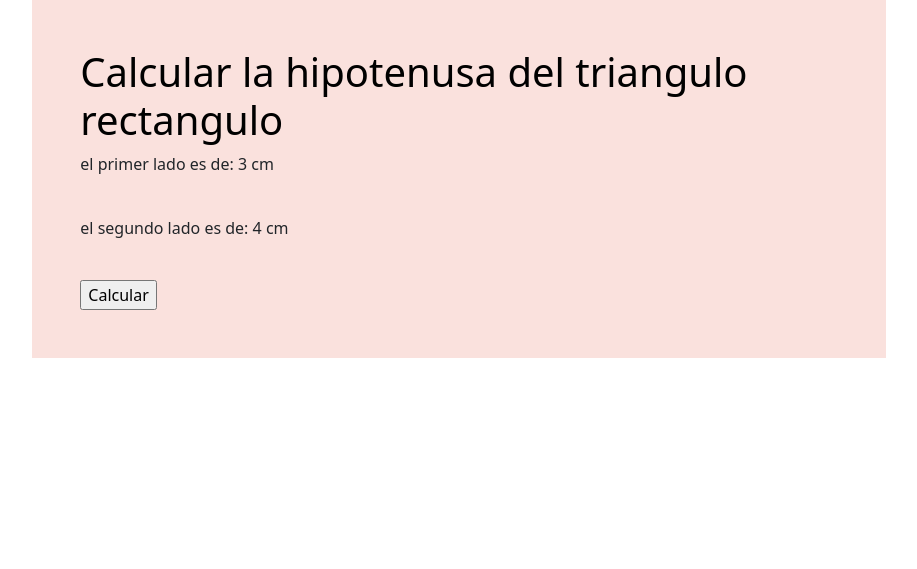
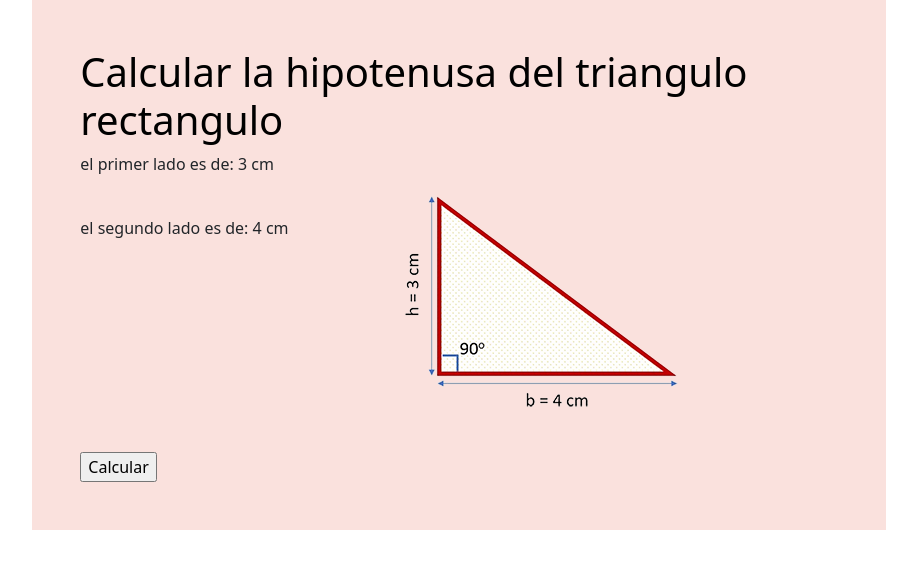
Before and after one commit to andrealvarez2d/calcular-hipotenusa-tr, a PHP site: page / in a window 1280 px wide. Shown: the top 569 px of the page, without its empty margins (181-1098 px from the left). Run offline with PHP 8.4, Linux system fonts and the light colour scheme.

Commit message:
agregar imageno

```diff
--- a/calculo.php
+++ b/calculo.php
@@ -5,7 +5,7 @@
     <meta http-equiv="X-UA-Compatible" content="IE=edge">
     <meta name="viewport" content="width=device-width, initial-scale=1.0">
     <title>Calcular la hipotenusa del triangulo rectangulo</title>
-    <link rel="shortcut icon" href="icono/calculator.png">
+    <link rel="shortcut icon" href="img/calculator.png">
     <link href="https://cdn.jsdelivr.net/npm/bootstrap@5.1.3/dist/css/bootstrap.min.css" rel="stylesheet" integrity="sha384-1BmE4kWBq78iYhFldvKuhfTAU6auU8tT94WrHftjDbrCEXSU1oBoqyl2QvZ6jIW3" crossorigin="anonymous">
 </head>
 <body>
--- a/index.php
+++ b/index.php
@@ -5,17 +5,23 @@
     <meta http-equiv="X-UA-Compatible" content="IE=edge">
     <meta name="viewport" content="width=device-width, initial-scale=1.0">
     <title>Calcular la hipotenusa del triangulo rectangulo</title>
-    <link rel="shortcut icon" href="icono/calculator.png">
+    <link rel="shortcut icon" href="img/calculator.png">
     <link href="https://cdn.jsdelivr.net/npm/bootstrap@5.1.3/dist/css/bootstrap.min.css" rel="stylesheet" integrity="sha384-1BmE4kWBq78iYhFldvKuhfTAU6auU8tT94WrHftjDbrCEXSU1oBoqyl2QvZ6jIW3" crossorigin="anonymous">
 </head>
 <body>
     <div class="container col-8 p-5" style="background-color: #fae1dd;">
         <h1 style="color: black;">Calcular la hipotenusa del triangulo rectangulo</h1>
+        <div class="row">
+        <div class="col-4">
         <p>el primer lado es de: 3 cm </p>
         <br/>
         <p>el segundo lado es de: 4 cm </p>
         <br/>
-
+        </div>
+        <div class="col-4" >
+        <img src="img/tr.png" alt="triangulo rectangulo">
+        </div>
+        </div>
         <form method="post" action="calculo.php">
         <input type="submit" name="btn" value="Calcular">
         </form>
```
Also changed, not shown: img/calculator.png (renamed from icono/calculator.png), img/tr.png (added).
